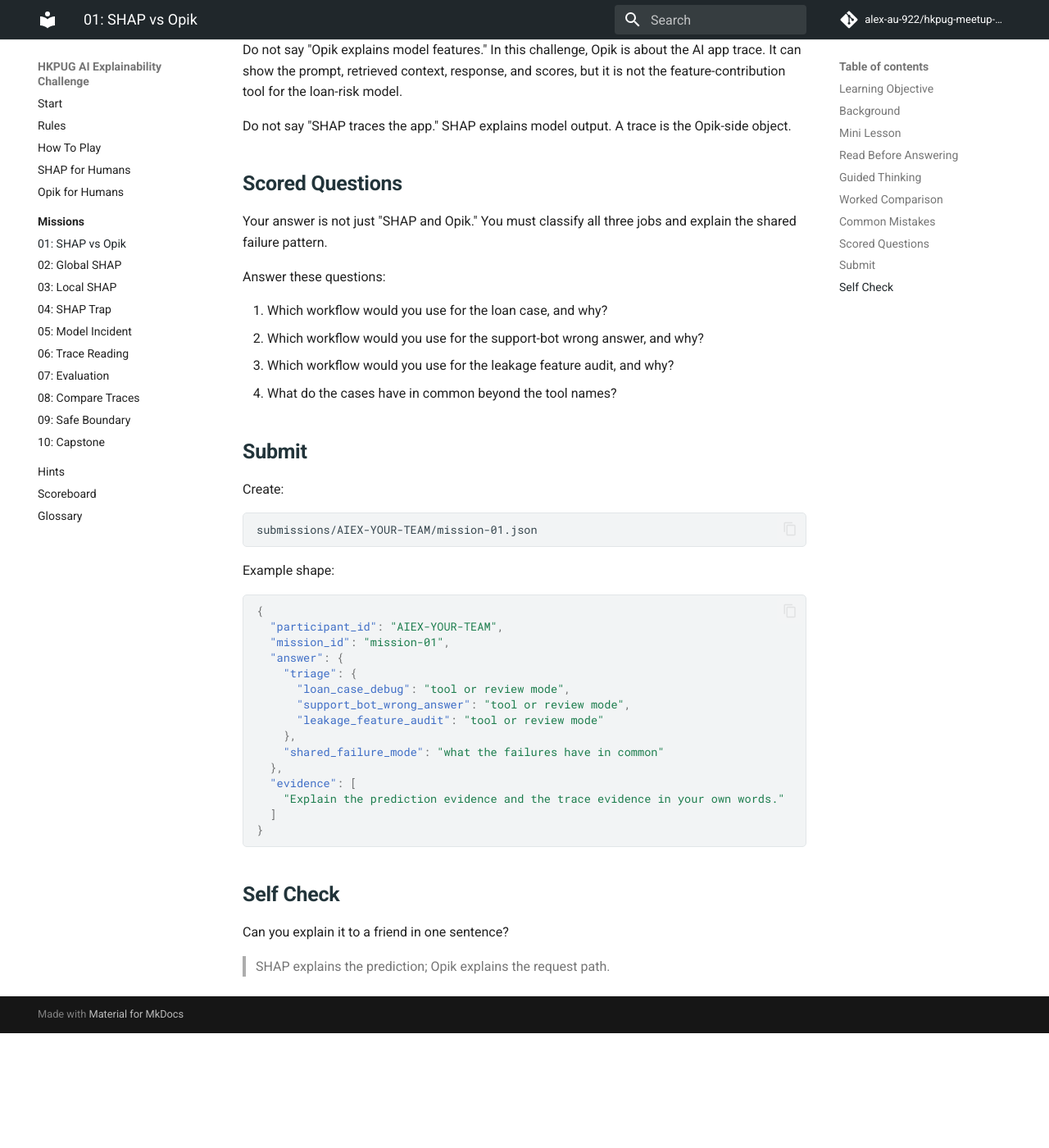
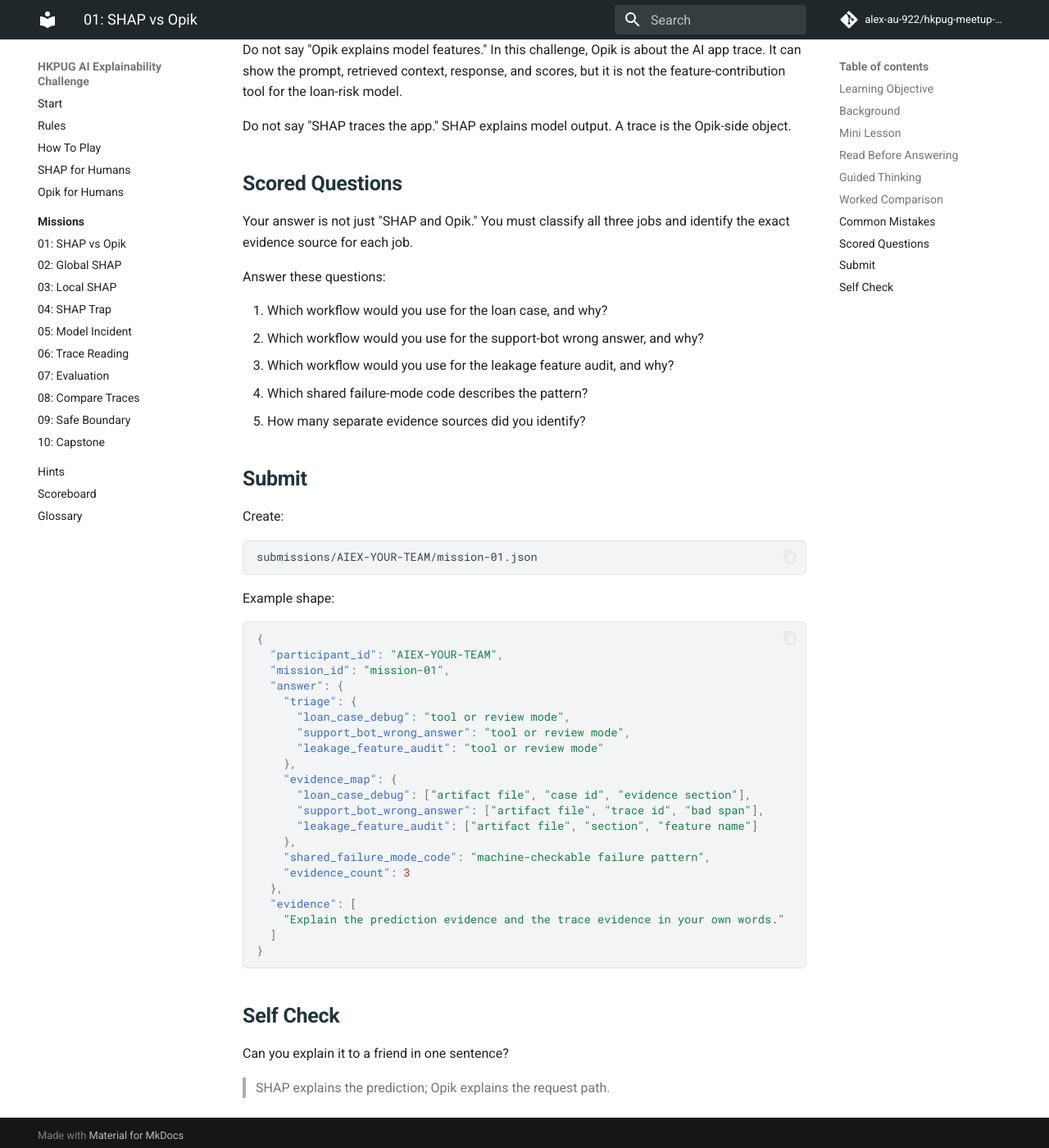
Before and after one commit to alex-au-922/hkpug-meetup-ai-explainability-challenge, an MkDocs documentation site: the page built from docs/labs/mission-01.md, in a window 1280 px wide and 1400 px high, scrolled down 2403 px. Shown: the whole window at 82% size. Built offline with MkDocs 1.6.1 and Material for MkDocs 9.7.7, drawn with Linux system fonts in a browser that asks for light colours; comment, search, counter and statistics services are not loaded; before the commit the page ends 3663 px from its top, so only the background shows below that.

Commit message:
Make mission one evidence check explicit

```diff
--- a/docs/labs/mission-01.md
+++ b/docs/labs/mission-01.md
@@ -93,14 +93,15 @@
 ## Scored Questions
 
 Your answer is not just "SHAP and Opik." You must classify all three jobs and
-explain the shared failure pattern.
+identify the exact evidence source for each job.
 
 Answer these questions:
 
 1. Which workflow would you use for the loan case, and why?
 2. Which workflow would you use for the support-bot wrong answer, and why?
 3. Which workflow would you use for the leakage feature audit, and why?
-4. What do the cases have in common beyond the tool names?
+4. Which shared failure-mode code describes the pattern?
+5. How many separate evidence sources did you identify?
 
 ## Submit
 
@@ -122,7 +123,13 @@
       "support_bot_wrong_answer": "tool or review mode",
       "leakage_feature_audit": "tool or review mode"
     },
-    "shared_failure_mode": "what the failures have in common"
+    "evidence_map": {
+      "loan_case_debug": ["artifact file", "case id", "evidence section"],
+      "support_bot_wrong_answer": ["artifact file", "trace id", "bad span"],
+      "leakage_feature_audit": ["artifact file", "section", "feature name"]
+    },
+    "shared_failure_mode_code": "machine-checkable failure pattern",
+    "evidence_count": 3
   },
   "evidence": [
     "Explain the prediction evidence and the trace evidence in your own words."
```
Also changed, not shown: docs/hints.md (+3 -2 lines), docs/working-format.md (+7 -1 lines), 3 other files.
